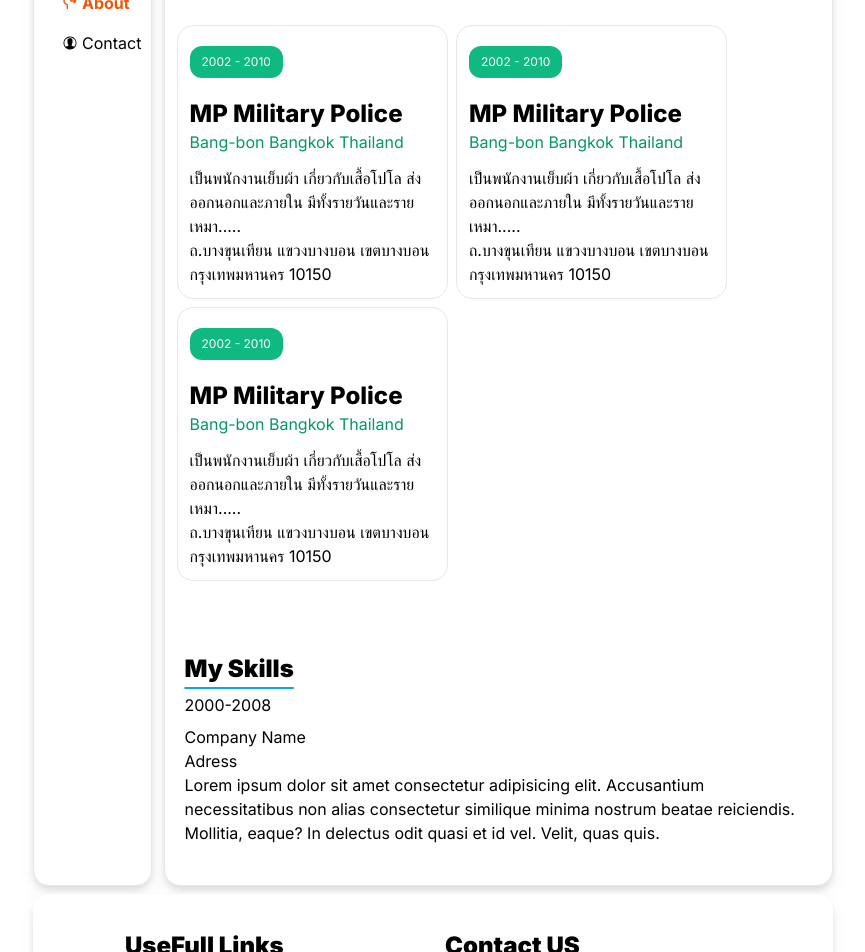
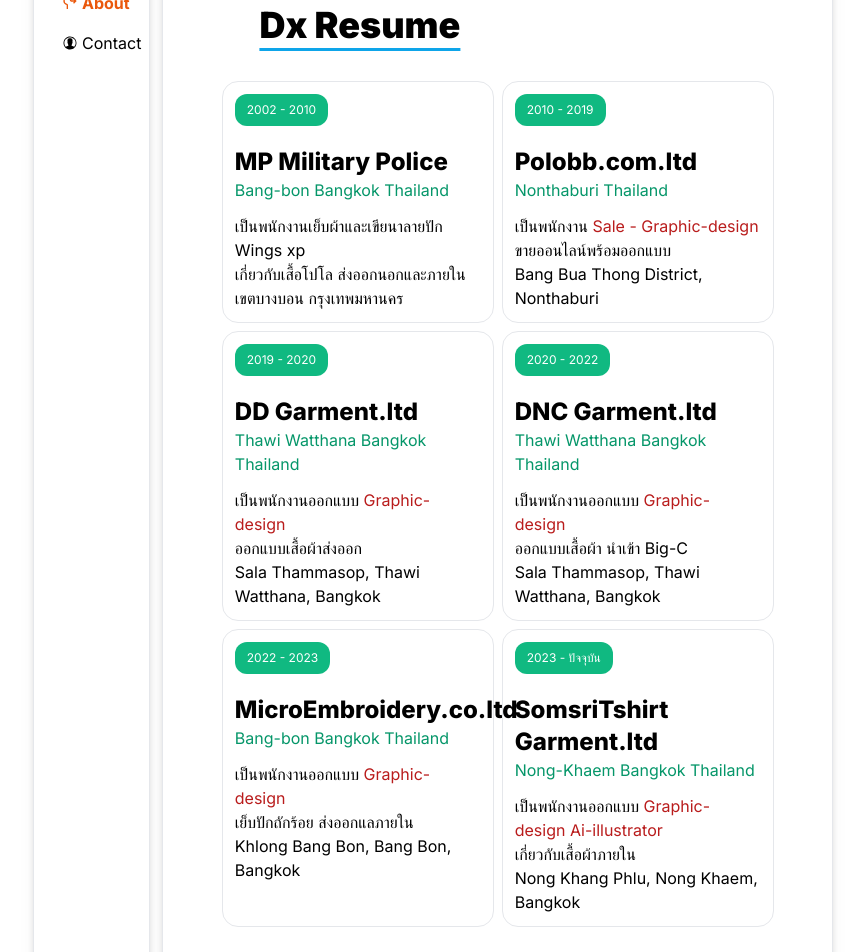
Before and after one commit to Sweedsiter/Next-app-web01, a Next.js app: page /about in a window 1280 px wide. Shown: the part 300-1252 px from the top of the page, without its empty margins (207-1072 px from the left). Built offline with nearby package versions, Linux system fonts and the light colour scheme.

Commit message:
17/10/2024 V2

```diff
--- a/app/about/page.jsx
+++ b/app/about/page.jsx
@@ -6,7 +6,7 @@
 export default function Home() {
   return (
     <Transition>
-      <div className="p-2 flex justify-center items-center flex-col relative desktop:border rounded-2xl bg-white desktop:drop-shadow-lg">
+      <div className="p-2 flex justify-center items-center flex-col desktop:border rounded-2xl bg-white desktop:drop-shadow-lg">
         <About01 />
         <Resume />
         <MySkills />
--- a/app/globals.css
+++ b/app/globals.css
@@ -15,6 +15,7 @@
   visibility: hidden;
   position: absolute;
 }
+
 @media only screen and (max-width: 600px) {
   .mobile {
     visibility: visible;
--- a/components/Home/Home02.jsx
+++ b/components/Home/Home02.jsx
@@ -35,7 +35,7 @@
               <TiWorld />
             </div>
             <span className="ml-2 p-2">
-              รับเขียนเว็บไซต์ ทุกแนว ระบบมีหน้สบ้านและ หลังบ้าน ดูแลตลอดเวลา จด
+              รับเขียนเว็บไซต์ ทุกแนว มีระบบหน้าบ้านและ หลังบ้าน ดูแลตลอดเวลา จด
               Domain ตรงจากต่างประเทศ
             </span>
           </div>
--- a/components/conteners/Adress.jsx
+++ b/components/conteners/Adress.jsx
@@ -2,7 +2,7 @@
 
 export default function Address() {
   return (
-    <div className="p-3 w-80 my-1 ">
+    <div className="p-3 desktop:w-80 my-1 ">
       <h1 className="underline underline-offset-[6px] decoration-sky-500 text-2xl text-bold font-black ease-in duration-150 hover:text-orange-600">
         Address
       </h1>
--- a/components/conteners/MenuLeft.jsx
+++ b/components/conteners/MenuLeft.jsx
@@ -2,8 +2,8 @@
 
 export default function MenuLeft() {
   return (
-    <ul className="sticky top-20">
-      <h1 className="text-2xl font-semibold underline underline-offset-8 ml-6 py-3 duration-300 hover:text-orange-600 hover:pl-2 ">
+    <ul className="sticky top-20 inline-block">
+      <h1 className="text-2xl font-semibold underline underline-offset-8 ml-6 py-3 duration-300 hover:text-orange-600 hover:pl-2 inline-block">
         Menu List
       </h1>
       <NavLinks />
--- a/components/conteners/MySkills.jsx
+++ b/components/conteners/MySkills.jsx
@@ -1,20 +1,24 @@
 export default function MySkills() {
   return (
-    <div className="my-5 p-3">
-      <h1 className="underline underline-offset-[10px] decoration-sky-500 text-2xl text-bold font-black ease-in duration-150 hover:text-orange-600">
-        My Skills
+    <div className="my-5 p-3  w-full ">
+      <h1 className="underline underline-offset-[10px] desktop:ml-20 decoration-sky-500 text-2xl text-bold font-black ease-in duration-150 hover:text-orange-600 mb-3 pl-2 desktop:my-8 desktop:text-4xl">
+        Dx Skills
       </h1>
-      <div>
-        <div>
-          <div className="py-2">2000-2008</div>
-          <h1>Company Name</h1>
-          <h2>Adress</h2>
-          <span>
-            Lorem ipsum dolor sit amet consectetur adipisicing elit. Accusantium
-            necessitatibus non alias consectetur similique minima nostrum beatae
-            reiciendis. Mollitia, eaque? In delectus odit quasi et id vel.
-            Velit, quas quis.
-          </span>
+      {/* Cards */}
+      <div className=" desktop:flex flex-wrap justify-center">
+        {/* Card */}
+        <div className="desktop:w-5/12 m-1 border my-1 p-2 rounded-xl">
+          <div>Detail</div>
+          <div className="w-full h-3 bg-slate-400 relative">
+            <div className="absolute left-0 w-11/12 bg-emerald-500 h-3"></div>
+          </div>
+        </div>
+
+        <div className="desktop:w-5/12 m-1 border my-1 p-2 rounded-xl">
+          <div>Detail</div>
+          <div className="w-full h-3 bg-slate-400 relative">
+            <div className="absolute left-0 w-11/12 bg-emerald-500 h-3"></div>
+          </div>
         </div>
       </div>
     </div>
--- a/components/conteners/Resume.jsx
+++ b/components/conteners/Resume.jsx
@@ -1,14 +1,14 @@
 export default function Resume() {
   return (
-    <div className="my-5 ">
-      <h1 className="underline underline-offset-[10px] decoration-sky-500 text-2xl text-bold font-black ease-in duration-150 hover:text-orange-600 mb-3 pl-2">
-        My Resume
+    <div className="my-8 flex flex-wrap  desktop:mt-8 w-fit ">
+      <h1 className="desktop:ml-20 underline underline-offset-[10px] decoration-sky-500 text-2xl text-bold font-black ease-in duration-150 hover:text-orange-600 mb-3 pl-2 desktop:my-8 desktop:text-4xl">
+        Dx Resume
       </h1>
       {/* Cards */}
-      <div className="flex flex-wrap py-4">
+      <div className="flex flex-wrap desktop:justify-center w-full">
         {/* Card */}
         <div className="border p-3 rounded-2xl desktop:w-5/12 m-1">
-          <div className="px-3 py-2 mt-2 text-white text-xs bg-emerald-500 rounded-xl w-fit h-fit duration-150 hover:bg-orange-600  ">
+          <div className="px-3 py-2  text-white text-xs bg-emerald-500 rounded-xl w-fit h-fit duration-150 hover:bg-orange-600">
             2002 - 2010
           </div>
           <h1 className="pt-5 text-2xl font-extrabold duration-150 hover:text-orange-600">
@@ -18,43 +18,106 @@
             Bang-bon Bangkok Thailand
           </h2>
           <span className="duration-150 hover:text-orange-600">
-            เป็นพนักงานเย็บผ้า เกี่ยวกับเสื้อโปโล ส่งออกนอกและภายใน
-            มีทั้งรายวันและรายเหมา..... <br />
-            ถ.บางขุนเทียน แขวงบางบอน เขตบางบอน กรุงเทพมหานคร 10150
+            เป็นพนักงานเย็บผ้าและเขียนาลายปัก Wings xp <br />
+            เกี่ยวกับเสื้อโปโล ส่งออกนอกและภายใน <br /> เขตบางบอน กรุงเทพมหานคร
           </span>
         </div>
 
         <div className="border p-3 rounded-2xl desktop:w-5/12 m-1">
-          <div className="px-3 py-2 mt-2 text-white text-xs bg-emerald-500 rounded-xl w-fit h-fit duration-150 hover:bg-orange-600  ">
-            2002 - 2010
+          <div className="px-3 py-2 text-white text-xs bg-emerald-500 rounded-xl w-fit h-fit duration-150 hover:bg-orange-600  ">
+            2010 - 2019
           </div>
           <h1 className="pt-5 text-2xl font-extrabold duration-150 hover:text-orange-600">
-            MP Military Police
+            Polobb.com.ltd
+          </h1>
+          <h2 className="pb-3 duration-150 hover:text-orange-600 text-emerald-600">
+            Nonthaburi Thailand
+          </h2>
+          <span className="duration-150 hover:text-orange-600">
+            เป็นพนักงาน{" "}
+            <span className="text-red-700">Sale - Graphic-design</span> <br />
+            ขายออนไลน์พร้อมออกแบบ
+            <br />
+            Bang Bua Thong District, Nonthaburi
+          </span>
+        </div>
+
+        <div className="border p-3 rounded-2xl desktop:w-5/12 m-1">
+          <div className="px-3 py-2  text-white text-xs bg-emerald-500 rounded-xl w-fit h-fit duration-150 hover:bg-orange-600  ">
+            2019 - 2020
+          </div>
+          <h1 className="pt-5 text-2xl font-extrabold duration-150 hover:text-orange-600">
+            DD Garment.ltd
+          </h1>
+          <h2 className="pb-3 duration-150 hover:text-orange-600 text-emerald-600">
+            Thawi Watthana Bangkok Thailand
+          </h2>
+          <span className="duration-150 hover:text-orange-600">
+            เป็นพนักงานออกแบบ{" "}
+            <span className="text-red-700">Graphic-design</span> <br />
+            ออกแบบเสื้อผ้าส่งออก <br />
+            Sala Thammasop, Thawi Watthana, Bangkok
+          </span>
+        </div>
+
+        <div className="border p-3 rounded-2xl desktop:w-5/12 m-1">
+          <div className="px-3 py-2 text-white text-xs bg-emerald-500 rounded-xl w-fit h-fit duration-150 hover:bg-orange-600  ">
+            2020 - 2022
+          </div>
+          <h1 className="pt-5 text-2xl font-extrabold duration-150 hover:text-orange-600">
+            DNC Garment.ltd
+          </h1>
+          <h2 className="pb-3 duration-150 hover:text-orange-600 text-emerald-600">
+            Thawi Watthana Bangkok Thailand
+          </h2>
+          <span className="duration-150 hover:text-orange-600">
+            เป็นพนักงานออกแบบ{" "}
+            <span className="text-red-700">Graphic-design</span> <br />
+            ออกแบบเสื้อผ้า นำเข้า Big-C
+            <br />
+            Sala Thammasop, Thawi Watthana, Bangkok
+          </span>
+        </div>
+
+        <div className="border p-3 rounded-2xl desktop:w-5/12 m-1">
+          <div className="px-3 py-2 text-white text-xs bg-emerald-500 rounded-xl w-fit h-fit duration-150 hover:bg-orange-600  ">
+            2022 - 2023
+          </div>
+          <h1 className="pt-5 text-2xl font-extrabold duration-150 hover:text-orange-600">
+            MicroEmbroidery.co.ltd
           </h1>
           <h2 className="pb-3 duration-150 hover:text-orange-600 text-emerald-600">
             Bang-bon Bangkok Thailand
           </h2>
           <span className="duration-150 hover:text-orange-600">
-            เป็นพนักงานเย็บผ้า เกี่ยวกับเสื้อโปโล ส่งออกนอกและภายใน
-            มีทั้งรายวันและรายเหมา..... <br />
-            ถ.บางขุนเทียน แขวงบางบอน เขตบางบอน กรุงเทพมหานคร 10150
+            เป็นพนักงานออกแบบ
+            <span className="text-red-700"> Graphic-design</span> <br />
+            เย็บปักถักร้อย ส่งออกแลภายใน
+            <br />
+            Khlong Bang Bon, Bang Bon, Bangkok
           </span>
         </div>
 
         <div className="border p-3 rounded-2xl desktop:w-5/12 m-1">
-          <div className="px-3 py-2 mt-2 text-white text-xs bg-emerald-500 rounded-xl w-fit h-fit duration-150 hover:bg-orange-600  ">
-            2002 - 2010
+          <div className="px-3 py-2 text-white text-xs bg-emerald-500 rounded-xl w-fit h-fit duration-150 hover:bg-orange-600  ">
+            2023 - ปัจจุบัน
           </div>
           <h1 className="pt-5 text-2xl font-extrabold duration-150 hover:text-orange-600">
-            MP Military Police
+            SomsriTshirt Garment.ltd
           </h1>
           <h2 className="pb-3 duration-150 hover:text-orange-600 text-emerald-600">
-            Bang-bon Bangkok Thailand
+            Nong-Khaem Bangkok Thailand
           </h2>
           <span className="duration-150 hover:text-orange-600">
-            เป็นพนักงานเย็บผ้า เกี่ยวกับเสื้อโปโล ส่งออกนอกและภายใน
-            มีทั้งรายวันและรายเหมา..... <br />
-            ถ.บางขุนเทียน แขวงบางบอน เขตบางบอน กรุงเทพมหานคร 10150
+            เป็นพนักงานออกแบบ
+            <span className="text-red-700">
+              {" "}
+              Graphic-design Ai-illustrator
+            </span>{" "}
+            <br />
+            เกี่ยวกับเสื้อผ้าภายใน
+            <br />
+            Nong Khang Phlu, Nong Khaem, Bangkok
           </span>
         </div>
       </div>
```
